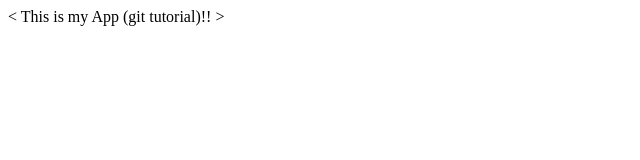
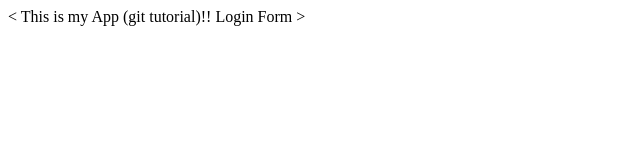
Before and after one commit to Hodzinek/myappsample, a plain HTML site: page index.html in a window 1280 px wide. Shown: the whole page, without its empty margins (0-640 px from the left). Drawn offline with Linux system fonts and the light colour scheme.

Commit message:
login form

```diff
--- /dev/null
+++ b/dir1/app1.js
@@ -0,0 +1 @@
+console.log('1234');
--- a/index.html
+++ b/index.html
@@ -6,5 +6,6 @@
   </head>
   <body>
     This is my App (git tutorial)!!
+    Login Form
   </body>
 </html>>
```
Also changed, not shown: login.html (added), 1 other file.
